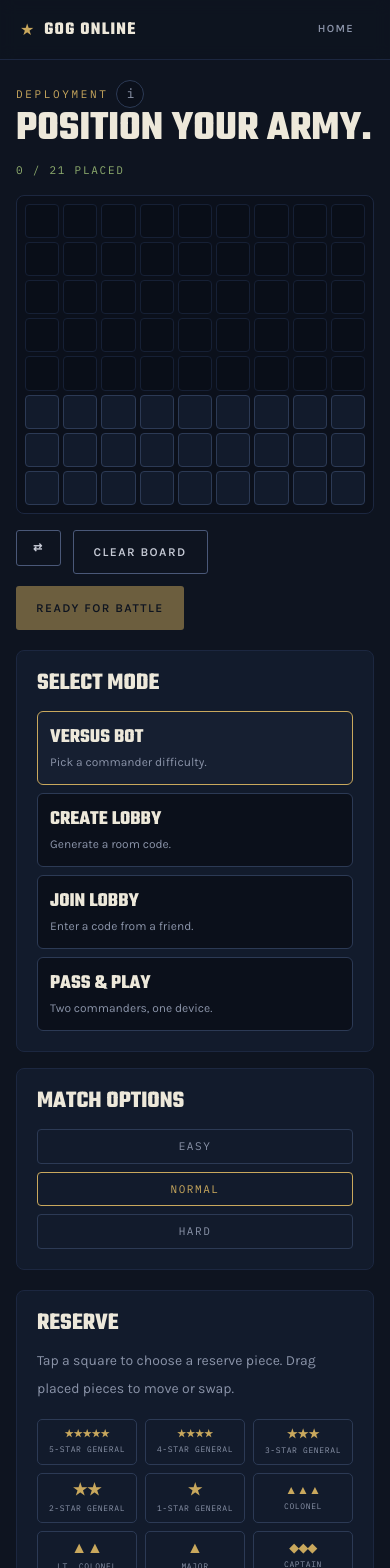
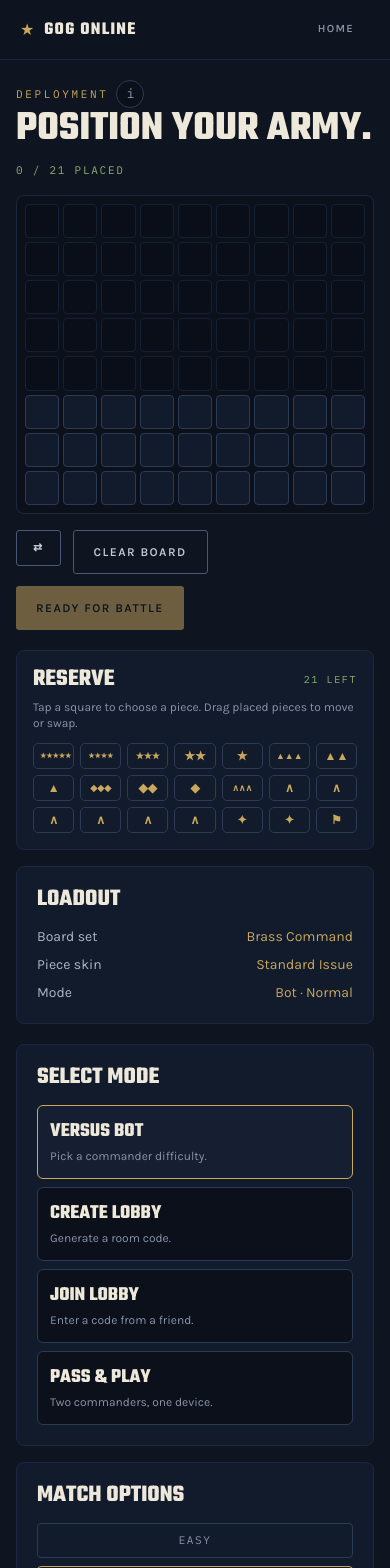
Before and after one commit to CJ-Uy/Game-of-the-Generals-Online, a Next.js app: page /play in a window 390 px wide. Shown: the top 1568 px of the page. Built offline with nearby package versions, Linux system fonts and the light colour scheme.

Commit message:
fix: compact mobile reserve layout
Move reserve above mode controls on mobile, compress reserve pieces into a compact grid, and shrink board glyphs so long ranks fit inside small setup cells.

```diff
--- a/src/components/play/board-setup.tsx
+++ b/src/components/play/board-setup.tsx
@@ -66,6 +66,18 @@ function glyphSize(glyph: string) {
 	if (glyph.length >= 4) return "text-[10px] sm:text-xs";
 	if (glyph.length === 3) return "text-xs sm:text-sm";
 	return "text-base sm:text-lg";
+}
+
+function boardGlyphSize(glyph: string) {
+	if (glyph.length >= 4) return "text-[7px] tracking-normal sm:text-[10px]";
+	if (glyph.length === 3) return "text-[9px] sm:text-xs";
+	return "text-xs sm:text-base";
+}
+
+function reserveGlyphSize(glyph: string) {
+	if (glyph.length >= 4) return "text-[7px] tracking-normal sm:text-[9px] lg:text-xs";
+	if (glyph.length === 3) return "text-[9px] sm:text-xs lg:text-sm";
+	return "text-xs sm:text-base lg:text-lg";
 }
 
 export function BoardSetup() {
@@ -159,7 +171,7 @@ export function BoardSetup() {
 			</header>
 
 			<section className="mx-auto grid max-w-[1500px] gap-5 px-4 py-5 lg:grid-cols-[280px_minmax(520px,1fr)_320px] lg:px-6 xl:px-8">
-				<aside className="order-2 space-y-4 lg:order-1">
+				<aside className="order-3 space-y-4 lg:order-1">
 					<Card className="p-5">
 						<CardTitle>Select mode</CardTitle>
 						<div className="mt-4 grid gap-2">
@@ -282,7 +294,7 @@ export function BoardSetup() {
 												draggable
 												onDragStart={(event) => startDrag(event, piece.uid)}
 												style={{ viewTransitionName: `piece-${piece.uid}` } as CSSProperties}
-												className={`mx-auto flex h-[74%] w-[82%] items-center justify-center rounded-[4px] border border-[#dabb74] bg-gradient-to-br from-[#c9a85d] to-[#a8894a] font-bold text-[#0e1420]/75 ${glyphSize(piece.glyph)}`}
+												className={`mx-auto flex h-[74%] w-[86%] items-center justify-center overflow-hidden rounded-[4px] border border-[#dabb74] bg-gradient-to-br from-[#c9a85d] to-[#a8894a] font-bold leading-none text-[#0e1420]/75 ${boardGlyphSize(piece.glyph)}`}
 											>
 												{piece.glyph}
 											</span>
@@ -306,11 +318,14 @@ export function BoardSetup() {
 					</div>
 				</section>
 
-				<aside className="order-3 space-y-4">
-					<Card className="p-5">
-						<CardTitle>Reserve</CardTitle>
-						<CardContent className="mt-3 p-0">Tap a square to choose a reserve piece. Drag placed pieces to move or swap.</CardContent>
-						<div className="mt-4 grid grid-cols-3 gap-2">
+				<aside className="order-2 space-y-4 lg:order-3">
+					<Card className="p-4 lg:p-5">
+						<div className="flex items-center justify-between gap-3">
+							<CardTitle>Reserve</CardTitle>
+							<span className="font-mono text-[10px] uppercase tracking-[0.16em] text-[#8fae6e]">{reservePieces.length} left</span>
+						</div>
+						<CardContent className="mt-2 p-0 text-xs lg:text-sm">Tap a square to choose a piece. Drag placed pieces to move or swap.</CardContent>
+						<div className="mt-3 grid grid-cols-7 gap-1.5 sm:grid-cols-8 lg:mt-4 lg:grid-cols-3 lg:gap-2">
 							{reservePieces.map((piece) => (
 								<button
 									key={piece.uid}
@@ -318,12 +333,12 @@ export function BoardSetup() {
 									draggable
 									onDragStart={(event) => startDrag(event, piece.uid)}
 									onClick={() => setSelected(selected === piece.uid ? null : piece.uid)}
-									className={`rounded-[5px] border p-2 transition-colors ${
+									className={`min-w-0 rounded-[5px] border p-1.5 transition-colors lg:p-2 ${
 										selected === piece.uid ? "border-[var(--accent)] bg-[rgba(201,168,93,0.14)]" : "border-[#2c3a55] bg-[#121b2c]"
 									}`}
 								>
-									<div className={`${glyphSize(piece.glyph)} font-bold leading-none text-[var(--accent)]`}>{piece.glyph}</div>
-									<div className="mt-1 truncate font-mono text-[8px] uppercase tracking-[0.08em] text-[#8a93a8]">{piece.name}</div>
+									<div className={`${reserveGlyphSize(piece.glyph)} font-bold leading-none text-[var(--accent)]`}>{piece.glyph}</div>
+									<div className="mt-1 hidden truncate font-mono text-[8px] uppercase tracking-[0.08em] text-[#8a93a8] lg:block">{piece.name}</div>
 								</button>
 							))}
 						</div>
```
